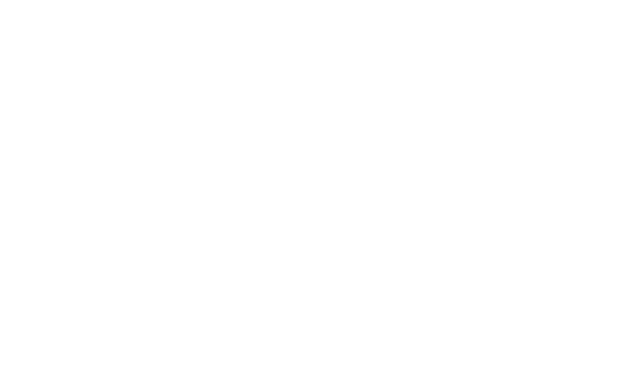
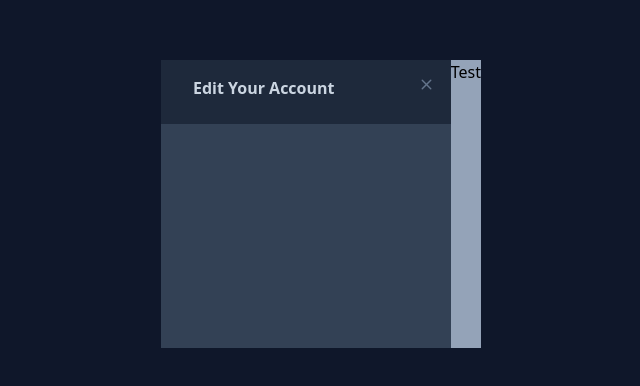
Before and after one commit to captainkapnap/icodethis_yt_video, a Next.js app: page / in a window 1280 px wide. Shown: the part 196-582 px from the top of the page, without its empty margins (319-959 px from the left). Built offline with nearby package versions, Linux system fonts and the light colour scheme.

Commit message:
first commit

```diff
--- a/src/pages/components/util.tsx
+++ b/src/pages/components/util.tsx
@@ -61,9 +61,28 @@
 
     return (
       <div id="toggleDarkDiv" className="dark">
-        <div id="bodyDiv" className="">
+        <div id="bodyDiv" className="bg-slate-900 w-full min-h-screen flex justify-center items-center">
 
-            <div className="">
+            <div className="bg-slate-700 w-80 h-72 flex">
+                <section className='bg-slate-800 h-16 w-full relative'>
+                    <h1 className='text-slate-300 font-semibold p-4 pl-8'>Edit Your Account</h1>
+                    <button className='absolute top-4 right-4 hover:text-slate-100 text-slate-500'>
+                        <svg xmlns="http://www.w3.org/2000/svg" className='' width="17" height="17" viewBox="0 0 24 24" strokeWidth="2" stroke="currentColor" fill="none" strokeLinecap="round" strokeLinejoin="round">
+                            <path stroke="none" d="M0 0h24v24H0z" fill="none"></path>
+                            <path d="M18 6l-12 12"></path>
+                            <path d="M6 6l12 12"></path>
+                        </svg>
+                    </button>
+                </section>
+
+                <section className='bg-slate-400 p-50'>
+                    Test
+                </section>
+
+                <section>
+
+                </section>
+
 
             </div>
         </div>
```
